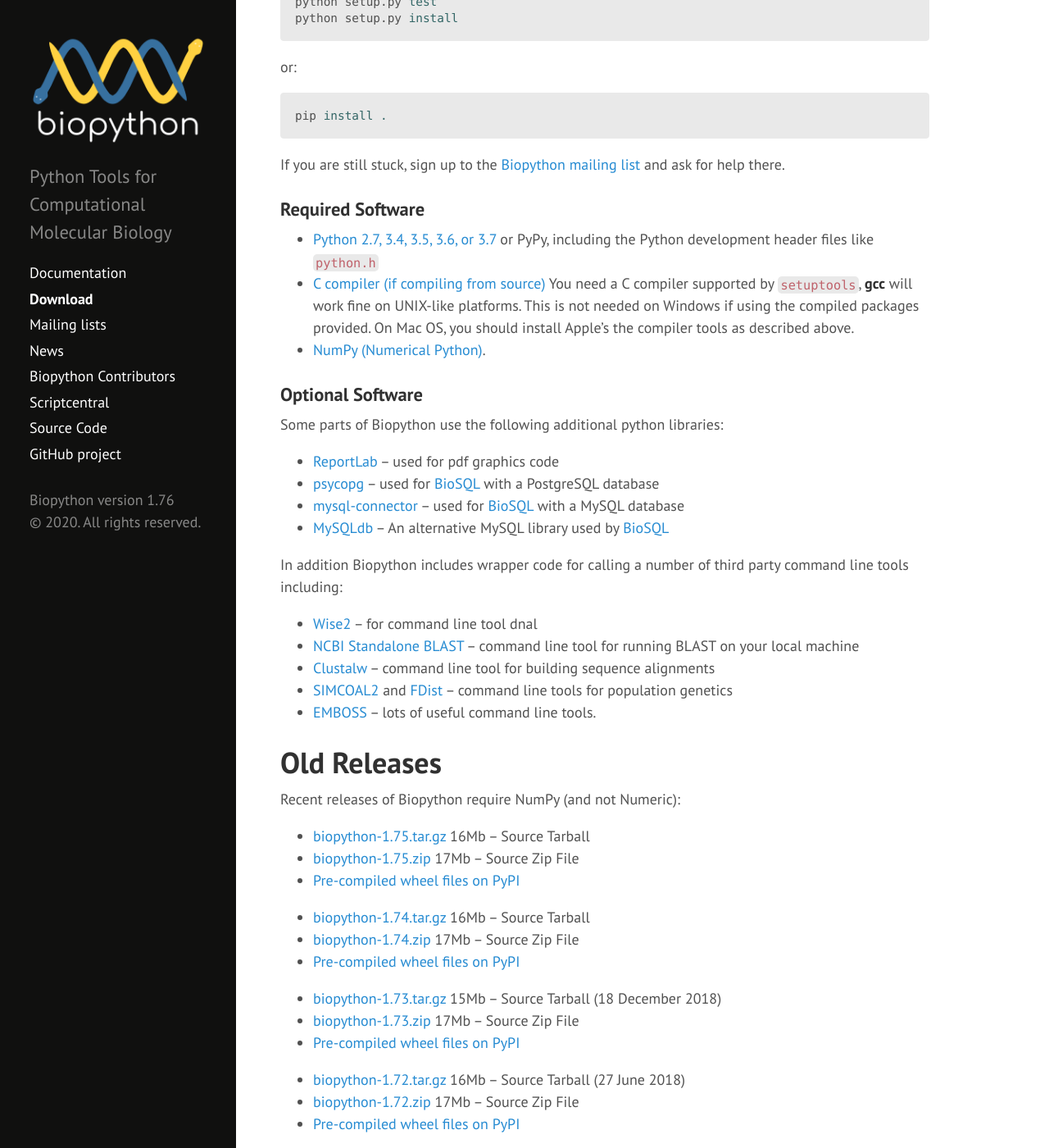
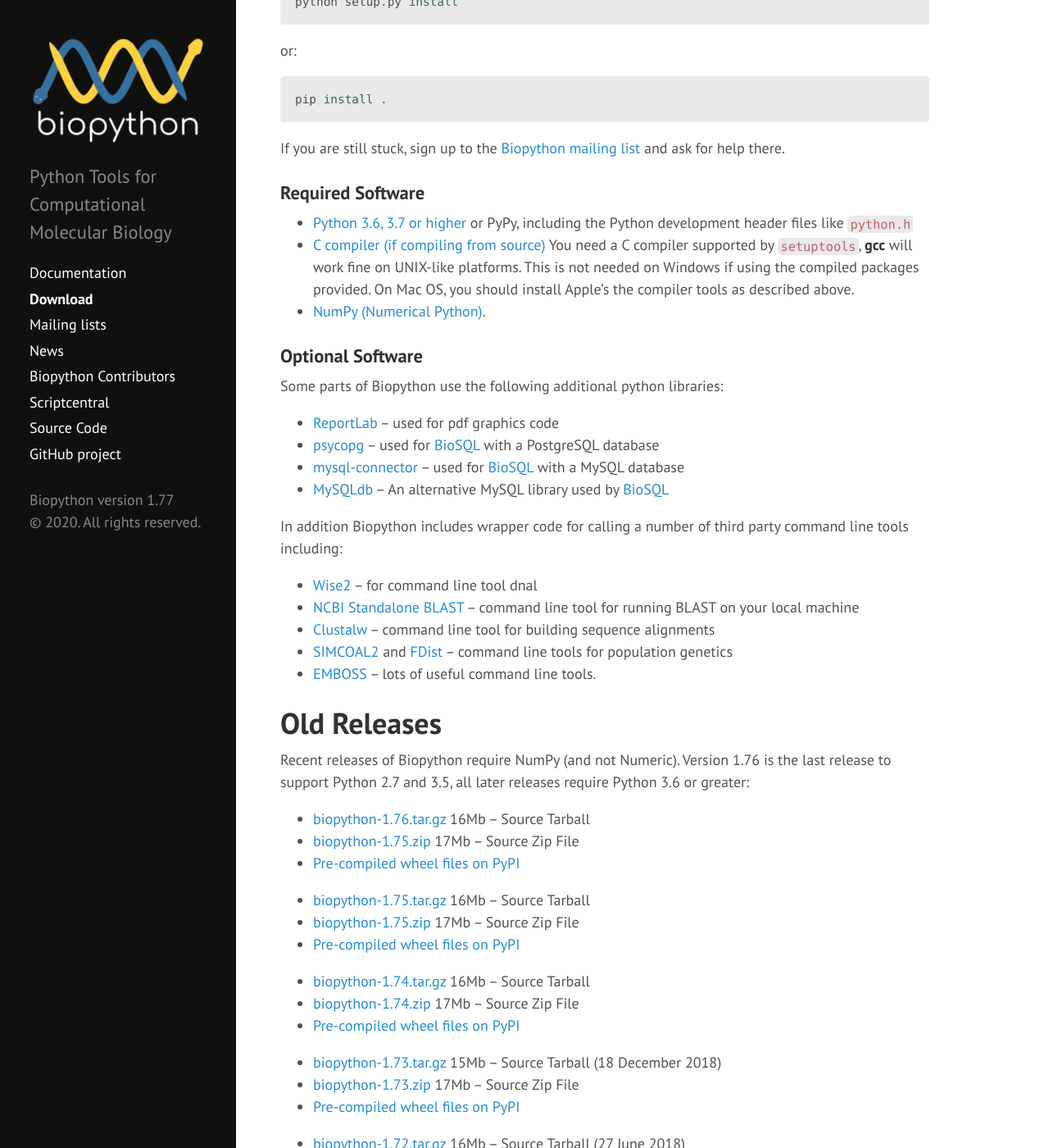
Before and after one commit to biopython/biopython.github.io, a Jekyll site: the page built from wiki/Download.md, in a window 1280 px wide and 1400 px high, scrolled down 1908 px. Shown: the whole window at 82% size. Built offline with Jekyll 4.4.1, drawn with Linux system fonts in a browser that asks for light colours; some of the changed text lies outside the part shown.

Commit message:
updated for 1.77 release

```diff
--- a/_config.yml
+++ b/_config.yml
@@ -20,6 +20,6 @@ author:
   url: https://twitter.com/biopython
 
 # Custom variables for Hyde theme
-version: "1.76"
+version: "1.77"
 github:
   repo: https://github.com/biopython/biopython
--- a/wiki/Download.md
+++ b/wiki/Download.md
@@ -6,7 +6,7 @@ redirect_from:
  - /download/
 ---
 
-Current Release - 1.76 - 20 December 2019
+Current Release - 1.77 - 25 May 2019
 =========================================
 
 See also [What's
@@ -14,13 +14,13 @@ new](https://github.com/biopython/biopython/blob/master/NEWS.rst).
 
 ### Files
 
-#### Biopython 1.76
+#### Biopython 1.77
 
--   [biopython-1.76.tar.gz](http://biopython.org/DIST/biopython-1.76.tar.gz)
+-   [biopython-1.77.tar.gz](http://biopython.org/DIST/biopython-1.77.tar.gz)
     16Mb -- Source Tarball
--   [biopython-1.76.zip](http://biopython.org/DIST/biopython-1.76.zip)
+-   [biopython-1.77.zip](http://biopython.org/DIST/biopython-1.77.zip)
     17Mb -- Source Zip File
--   [Pre-compiled wheel files on PyPI](https://pypi.python.org/pypi/biopython/1.76)
+-   [Pre-compiled wheel files on PyPI](https://pypi.python.org/pypi/biopython/1.77)
 
 ### Installation Instructions
 
@@ -112,7 +111,7 @@ list](Mailing_lists "wikilink") and ask for help there.
 
 ### Required Software
 
--   [Python 2.7, 3.4, 3.5, 3.6, or 3.7](http://www.python.org) or PyPy,
+-   [Python 3.6, 3.7 or higher](http://www.python.org) or PyPy,
     including the Python development header files like ``python.h``
 -   [C compiler (if compiling from
     source)](https://docs.python.org/3/using/index.html) You
@@ -154,7 +153,15 @@ third party command line tools including:
 Old Releases
 ============
 
-Recent releases of Biopython require NumPy (and not Numeric):
+Recent releases of Biopython require NumPy (and not Numeric). Version 1.76 is the last release to support Python 2.7 and 3.5, all later releases require Python 3.6 or greater:
+
+-   [biopython-1.76.tar.gz](http://biopython.org/DIST/biopython-1.76.tar.gz)
+    16Mb -- Source Tarball
+-   [biopython-1.75.zip](http://biopython.org/DIST/biopython-1.76.zip)
+    17Mb -- Source Zip File
+-   [Pre-compiled wheel files on PyPI](https://pypi.python.org/pypi/biopython/1.76)
+
+<!-- -->
 
 -   [biopython-1.75.tar.gz](http://biopython.org/DIST/biopython-1.75.tar.gz)
     16Mb -- Source Tarball
```
Also changed, not shown: other parts of wiki/Download.md (+1 -2 lines), wiki/Biopython.md (+2 -2 lines), wiki/Documentation.md (+1 -1 lines).
